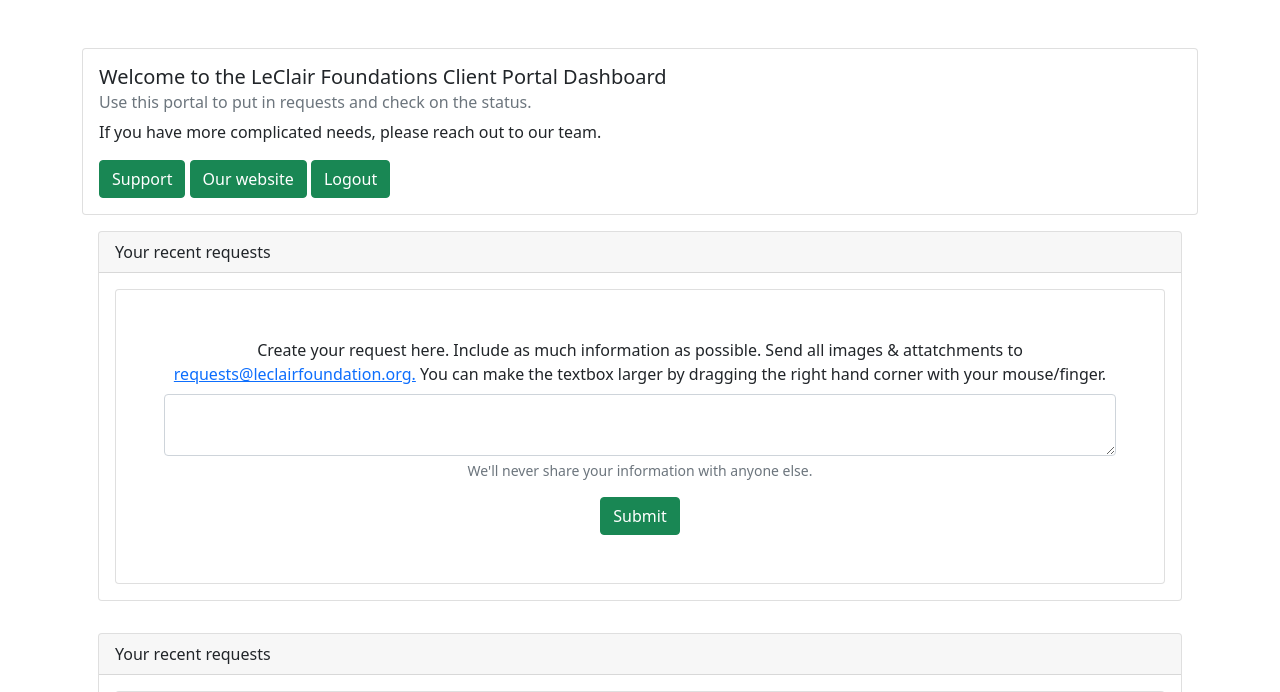
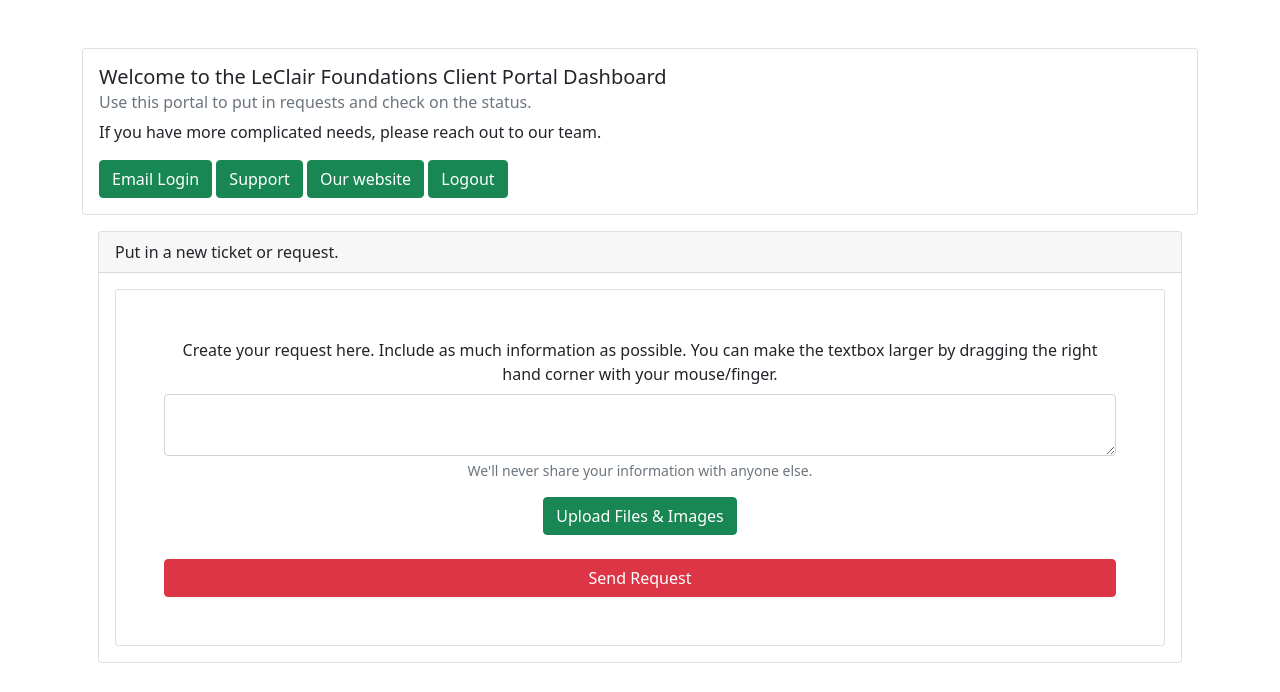
Before and after one commit to corie-lc/leclairfoundation-client-portal, a Flask app: page /dashboard in a window 1280 px wide. Shown: the top 692 px of the page. Run offline with Flask 3, Linux system fonts and the light colour scheme; the visitor is signed in with stand-in values (Sample User, id 1); data that the repository does not hold is empty.

Commit message:
added image upload and email login

```diff
--- a/templates/dashboard.html
+++ b/templates/dashboard.html
@@ -3,7 +3,7 @@
     <head>
         <meta charset="utf-8">
         <meta name="viewport" content="width=device-width, initial-scale=1">
-        <title>HTML5 Boilerplate</title>
+        <title>Client Portal</title>
         <link rel="stylesheet" href="styles.css">
         <link href="https://cdn.jsdelivr.net/npm/bootstrap@5.0.2/dist/css/bootstrap.min.css" rel="stylesheet" integrity="sha384-EVSTQN3/azprG1Anm3QDgpJLIm9Nao0Yz1ztcQTwFspd3yD65VohhpuuCOmLASjC" crossorigin="anonymous">
         <script src="https://cdn.jsdelivr.net/npm/bootstrap@5.0.2/dist/js/bootstrap.bundle.min.js" integrity="sha384-MrcW6ZMFYlzcLA8Nl+NtUVF0sA7MsXsP1UyJoMp4YLEuNSfAP+JcXn/tWtIaxVXM" crossorigin="anonymous"></script>
@@ -17,6 +17,7 @@
                   <h5 class="card-title">Welcome to the LeClair Foundations Client Portal Dashboard</h5>
                   <h6 class="card-subtitle mb-2 text-muted">Use this portal to put in requests and check on the status.</h6>
                   <p class="card-text">If you have more complicated needs, please reach out to our team.</p>
+                  <a class="btn btn-success" href="https://hs4.name.tools:2096/" class="card-link">Email Login</a>
                   <a class="btn btn-success" href="https://leclairfoundation.org/contacts" class="card-link">Support</a>
                   <a class="btn btn-success" href="https://leclairfoundation.org" class="card-link">Our website</a>
                   <a class="btn btn-success" href="/logout" class="card-link">Logout</a>
@@ -30,7 +31,7 @@
                 <div class="card-body w-100">
                     <div class="card w-100">
                         <div class="card-header">
-                          Your recent requests
+                          Put in a new ticket or request.
                         </div>
 
 
@@ -40,12 +41,39 @@
 
                             <form class="text-center align-items-center p-5" method="POST" action="/create_request">
                               <div class="mb-3">
-                                <label for="exampleInputEmail1" class="form-label">Create your request here. Include as much information as possible. Send all images & attatchments to <a href="mailto:requests@leclairfoundation.org">requests@leclairfoundation.org.</a> You can make the textbox larger by dragging the right hand corner with your mouse/finger.</label>
+                                <label for="exampleInputEmail1" class="form-label">Create your request here. Include as much information as possible. You can make the textbox larger by dragging the right hand corner with your mouse/finger.</label>
                                 <textarea class="form-control" id="exampleInputEmail1" name="request_info" aria-describedby=""> </textarea>
                                 <div id="emailHelp" class="form-text">We'll never share your information with anyone else.</div>
                               </div>
 
-                              <button type="submit" class="btn btn-success">Submit</button>
+                              <button type="button" class="btn btn-success" data-bs-toggle="modal" data-bs-target="#exampleModal">
+                                Upload Files & Images
+                              </button>
+
+                              <!-- Modal -->
+                              <div class="modal fade" id="exampleModal" tabindex="-1" aria-labelledby="exampleModalLabel" aria-hidden="true">
+                                <div class="modal-dialog">
+                                  <div class="modal-content">
+                                    <div class="modal-header">
+                                      <h5 class="modal-title" id="exampleModalLabel">Upload Multiple Files | Partnership with JotForms</h5>
+                                      <button type="button" class="btn-close" data-bs-dismiss="modal" aria-label="Close"></button>
+                                    </div>
+                                    <div class="modal-body">
+                                      <script type="text/javascript" src="https://form.jotform.com/jsform/241874942720057"></script>
+                                    </div>
+                                    <div class="modal-footer">
+                                      <button type="button" class="btn btn-secondary" data-bs-dismiss="modal">Close</button>
+                                    </div>
+                                  </div>
+                                </div>
+                              </div>
+
+                              <br/>
+
+                              <button type="submit" class="btn btn-danger w-100 mt-4">Send Request</button>
+
+
+
                             </form>
 
                       </div>
@@ -91,7 +119,7 @@
                                           <span class="badge bg-success">Finished</span>
 
                                         {% elif request[1] == "error" %}
-                                          <span class="badge bg-success">On Hold, Check Comments</span>
+                                          <span class="badge bg-success">On Hold, Check Email</span>
                                         {%endif%}
 
 
```
Also changed, not shown: 2 other files.
